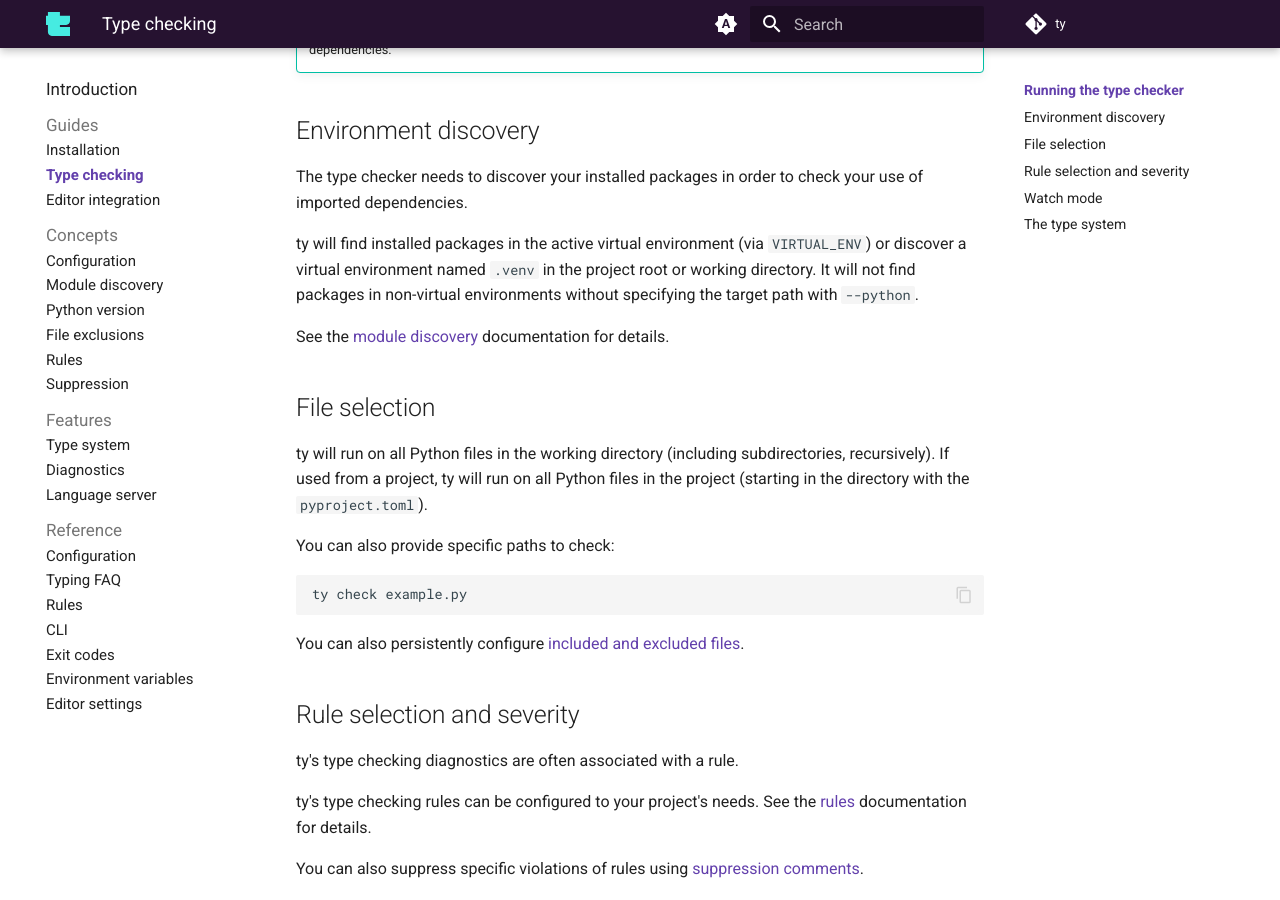
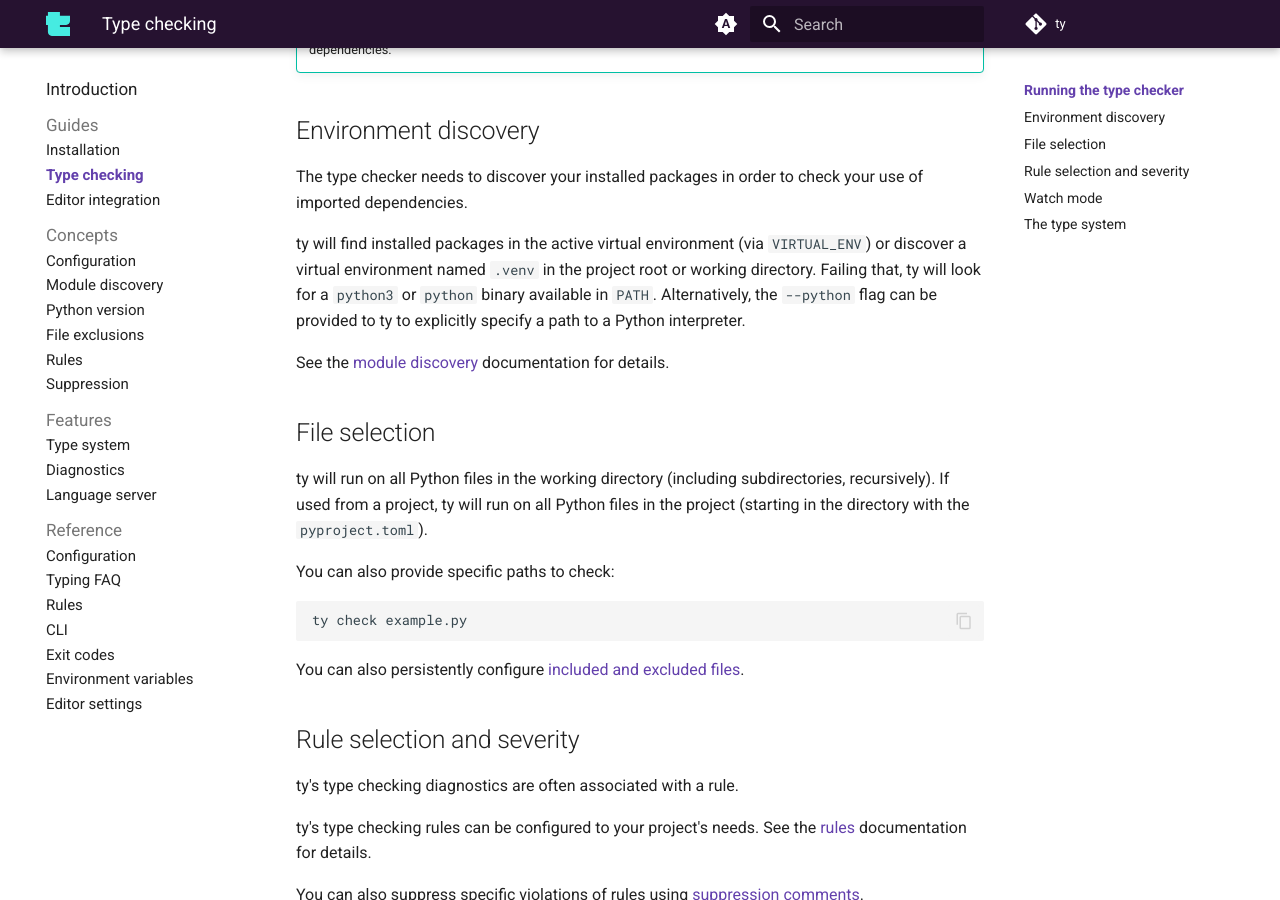
Before and after one commit to astral-sh/ty, an MkDocs documentation site: the page built from docs/type-checking.md, in a window 1280 px wide and 900 px high, scrolled down 469 px. Built offline with MkDocs 1.6.1 and Material for MkDocs 9.7.7, drawn with Linux system fonts in a browser that asks for light colours; comment, search, counter and statistics services are not loaded.

Commit message:
Add note about fallback behavior to `python` in `PATH` (#2787)
Ref https://github.com/astral-sh/ruff/pull/22843#issuecomment-3884941254

```diff
--- a/docs/type-checking.md
+++ b/docs/type-checking.md
@@ -21,8 +21,9 @@ The type checker needs to discover your installed packages in order to check you
 dependencies.
 
 ty will find installed packages in the active virtual environment (via `VIRTUAL_ENV`) or discover a
-virtual environment named `.venv` in the project root or working directory. It will not find
-packages in non-virtual environments without specifying the target path with `--python`.
+virtual environment named `.venv` in the project root or working directory. Failing that, ty will
+look for a `python3` or `python` binary available in `PATH`. Alternatively, the `--python` flag can
+be provided to ty to explicitly specify a path to a Python interpreter.
 
 See the [module discovery](./modules.md) documentation for details.
 
```
